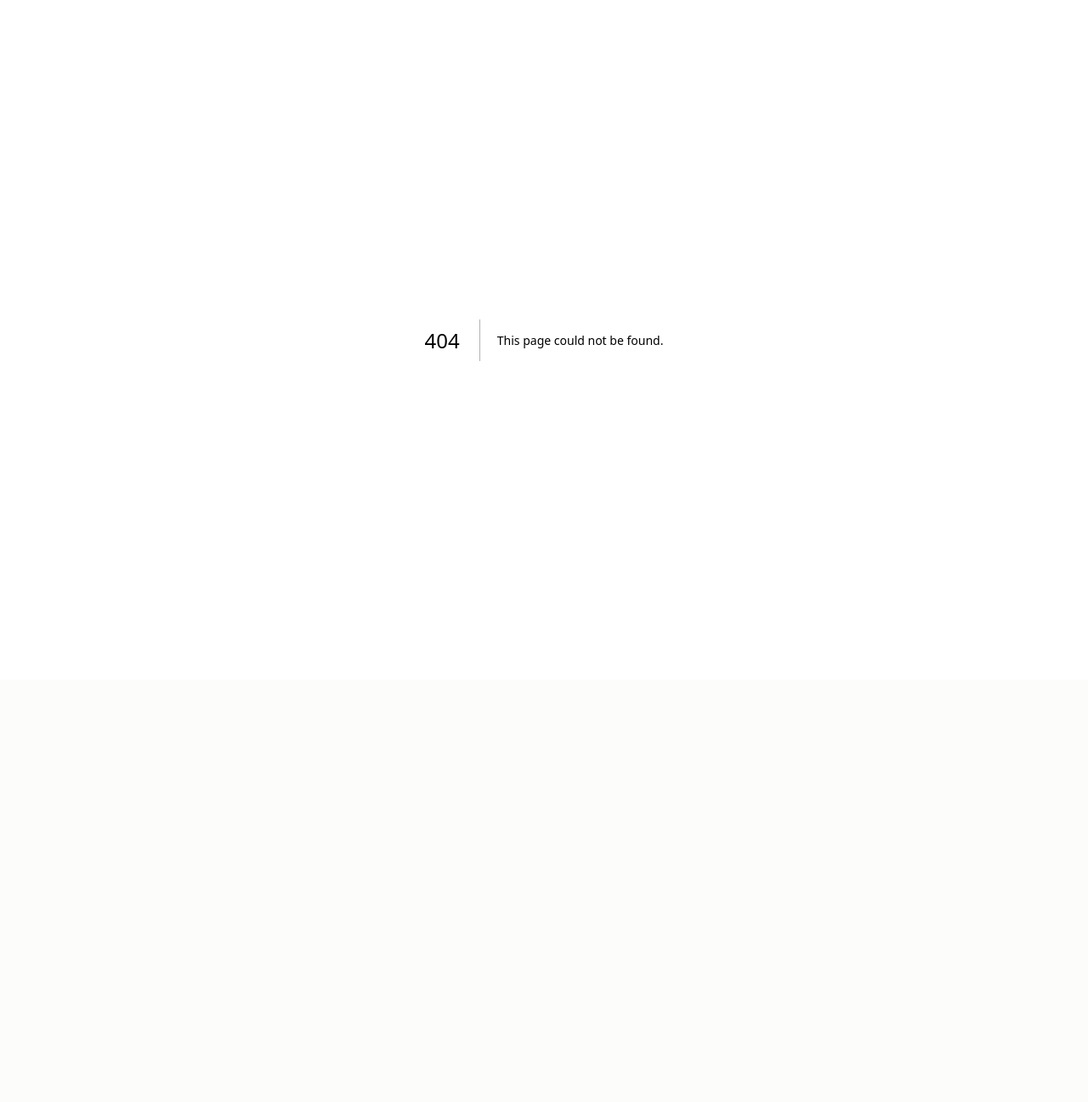
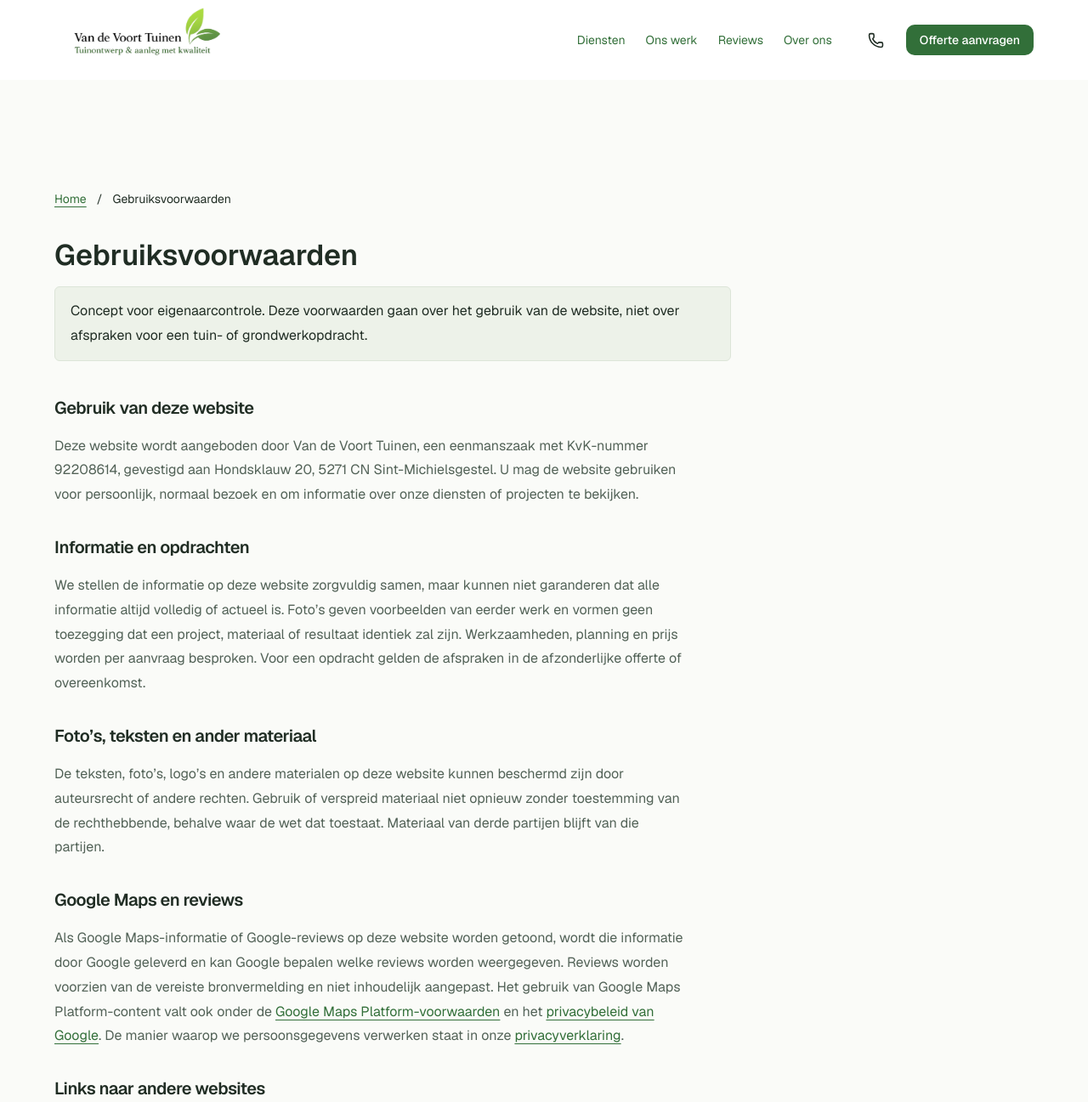
Before and after one commit to JeroenvanderPol/Website, a Next.js app: page /voorwaarden in a window 1280 px wide. Before the commit this address had no page. Shown: the top 1297 px of the page at 85% size. Before the commit the page ends 800 px from the top, so only its background shows below. Built offline with nearby package versions, Linux system fonts and the light colour scheme.

Commit message:
update voorwaarden

```diff
--- a/app/approved-poc.css
+++ b/app/approved-poc.css
@@ -347,16 +347,19 @@
   margin-top: 20px;
   line-height: 1.9;
 }
-.approved-site .privacy-page {
+.approved-site .privacy-page,
+.approved-site .legal-page {
   padding-top: 130px;
   padding-bottom: 68px;
 }
-.approved-site .privacy-page h1 {
+.approved-site .privacy-page h1,
+.approved-site .legal-page h1 {
   font-size: 34px;
   font-weight: 550;
   line-height: 1.12;
 }
-.approved-site .privacy-page .privacy-draft-note {
+.approved-site .privacy-page .privacy-draft-note,
+.approved-site .legal-page .legal-draft-note {
   max-width: 75ch;
   padding: 14px 18px;
   background: #edf2e9;
@@ -364,19 +367,23 @@
   border-radius: 6px;
   color: #202d24;
 }
-.approved-site .privacy-content {
+.approved-site .privacy-content,
+.approved-site .legal-content {
   max-width: 75ch;
   margin-top: 42px;
 }
-.approved-site .privacy-content section + section {
+.approved-site .privacy-content section + section,
+.approved-site .legal-content section + section {
   margin-top: 34px;
 }
-.approved-site .privacy-content h2 {
+.approved-site .privacy-content h2,
+.approved-site .legal-content h2 {
   font-size: 20px;
   font-weight: 550;
   line-height: 1.3;
 }
-.approved-site .privacy-content a {
+.approved-site .privacy-content a,
+.approved-site .legal-content a {
   color: #326f39;
   text-decoration: underline;
   text-underline-offset: 4px;
@@ -443,7 +450,8 @@
     padding-top: 105px;
     padding-bottom: 46px;
   }
-  .approved-site .privacy-content h2 {
+  .approved-site .privacy-content h2,
+  .approved-site .legal-content h2 {
     font-size: 20px;
   }
   .approved-site .service-intro {
@@ -458,6 +466,7 @@
   }
   .approved-site .service-body,
   .approved-site .privacy-content,
+  .approved-site .legal-content,
   .approved-site .service-photos {
     grid-template-columns: 1fr;
     gap: 28px;
--- a/app/privacy/page.tsx
+++ b/app/privacy/page.tsx
@@ -91,7 +91,7 @@ export default function PrivacyPage() {
               <a href="https://policies.google.com/privacy" target="_blank" rel="noreferrer">
                 privacybeleid van Google
               </a>
-              .
+              . Bekijk ook onze <Link href="/voorwaarden">gebruiksvoorwaarden</Link>.
             </p>
             <p>
               Controleer vóór definitieve publicatie in de actuele
--- /dev/null
+++ b/app/voorwaarden/page.tsx
@@ -0,0 +1,126 @@
+import type { Metadata } from "next";
+import Link from "next/link";
+import { Footer } from "@/components/layout/footer";
+import { Header } from "@/components/layout/header";
+import business from "@/data/business.json";
+import { absoluteUrl } from "@/lib/site";
+
+export const metadata: Metadata = {
+  title: "Gebruiksvoorwaarden | Van de Voort Tuinen",
+  description: "Voorwaarden voor het gebruik van de website van Van de Voort Tuinen.",
+  alternates: { canonical: absoluteUrl("/voorwaarden") },
+  robots: { index: false, follow: false },
+};
+
+export default function TermsPage() {
+  return (
+    <div className="approved-site">
+      <Header />
+      <main id="main" className="service-page poc-container legal-page">
+        <nav aria-label="Broodkruimel" className="service-breadcrumb">
+          <Link href="/">Home</Link>
+          <span aria-hidden="true">/</span>
+          <span aria-current="page">Gebruiksvoorwaarden</span>
+        </nav>
+        <h1>Gebruiksvoorwaarden</h1>
+        <p className="legal-draft-note" role="note">
+          Concept voor eigenaarcontrole. Deze voorwaarden gaan over het gebruik
+          van de website, niet over afspraken voor een tuin- of grondwerkopdracht.
+        </p>
+
+        <article className="legal-content">
+          <section>
+            <h2>Gebruik van deze website</h2>
+            <p>
+              Deze website wordt aangeboden door Van de Voort Tuinen, een
+              eenmanszaak met KvK-nummer {business.kvk}, gevestigd aan
+              {" "}{business.address}, {business.postcode} {business.city}. U mag de
+              website gebruiken voor persoonlijk, normaal bezoek en om informatie
+              over onze diensten of projecten te bekijken.
+            </p>
+          </section>
+
+          <section>
+            <h2>Informatie en opdrachten</h2>
+            <p>
+              We stellen de informatie op deze website zorgvuldig samen, maar
+              kunnen niet garanderen dat alle informatie altijd volledig of
+              actueel is. Foto’s geven voorbeelden van eerder werk en vormen geen
+              toezegging dat een project, materiaal of resultaat identiek zal
+              zijn. Werkzaamheden, planning en prijs worden per aanvraag
+              besproken. Voor een opdracht gelden de afspraken in de afzonderlijke
+              offerte of overeenkomst.
+            </p>
+          </section>
+
+          <section>
+            <h2>Foto’s, teksten en ander materiaal</h2>
+            <p>
+              De teksten, foto’s, logo’s en andere materialen op deze website
+              kunnen beschermd zijn door auteursrecht of andere rechten. Gebruik
+              of verspreid materiaal niet opnieuw zonder toestemming van de
+              rechthebbende, behalve waar de wet dat toestaat. Materiaal van derde
+              partijen blijft van die partijen.
+            </p>
+          </section>
+
+          <section>
+            <h2>Google Maps en reviews</h2>
+            <p>
+              Als Google Maps-informatie of Google-reviews op deze website worden
+              getoond, wordt die informatie door Google geleverd en kan Google
+              bepalen welke reviews worden weergegeven. Reviews worden voorzien
+              van de vereiste bronvermelding en niet inhoudelijk aangepast. Het
+              gebruik van Google Maps Platform-content valt ook onder de
+              {" "}
+              <a href="https://cloud.google.com/maps-platform/terms" target="_blank" rel="noreferrer">
+                Google Maps Platform-voorwaarden
+              </a>
+              {" "}en het{ " " }
+              <a href="https://policies.google.com/privacy" target="_blank" rel="noreferrer">
+                privacybeleid van Google
+              </a>
+              . De manier waarop we persoonsgegevens verwerken staat in onze
+              {" "}
+              <Link href="/privacy">privacyverklaring</Link>.
+            </p>
+          </section>
+
+          <section>
+            <h2>Links naar andere websites</h2>
+            <p>
+              Deze website kan links bevatten naar externe websites, waaronder
+              Google Maps. De inhoud, beschikbaarheid en privacypraktijken van die
+              websites vallen onder de verantwoordelijkheid van hun eigen
+              aanbieders.
+            </p>
+          </section>
+
+          <section>
+            <h2>Beschikbaarheid en aansprakelijkheid</h2>
+            <p>
+              We proberen de website beschikbaar en veilig te houden, maar kunnen
+              tijdelijke onderbrekingen of fouten niet volledig uitsluiten. Voor
+              zover wettelijk toegestaan zijn we niet aansprakelijk voor schade
+              die uitsluitend ontstaat door het gebruik van algemene
+              website-informatie of tijdelijke onbeschikbaarheid. Dit beperkt
+              geen rechten die u op grond van dwingend recht heeft.
+            </p>
+          </section>
+
+          <section>
+            <h2>Contact en wijzigingen</h2>
+            <p>
+              Vragen over deze voorwaarden kunt u sturen naar
+              {" "}<a href={`mailto:${business.email}`}>{business.email}</a> of
+              telefonisch stellen via {business.phone}. We kunnen deze
+              voorwaarden aanpassen wanneer de website of de gebruikte diensten
+              veranderen. De meest recente versie staat op deze pagina.
+            </p>
+          </section>
+        </article>
+      </main>
+      <Footer />
+    </div>
+  );
+}
--- a/components/layout/footer.tsx
+++ b/components/layout/footer.tsx
@@ -45,6 +45,7 @@ export function Footer() {
             <Link href="/#reviews">Reviews</Link>
             <Link href="/#contact">Contact</Link>
             <Link href="/privacy">Privacyverklaring</Link>
+            <Link href="/voorwaarden">Gebruiksvoorwaarden</Link>
           </nav>
         </div>
       </div>
```
Also changed, not shown: 1 other file (tests, documents, lock files or other folders).
